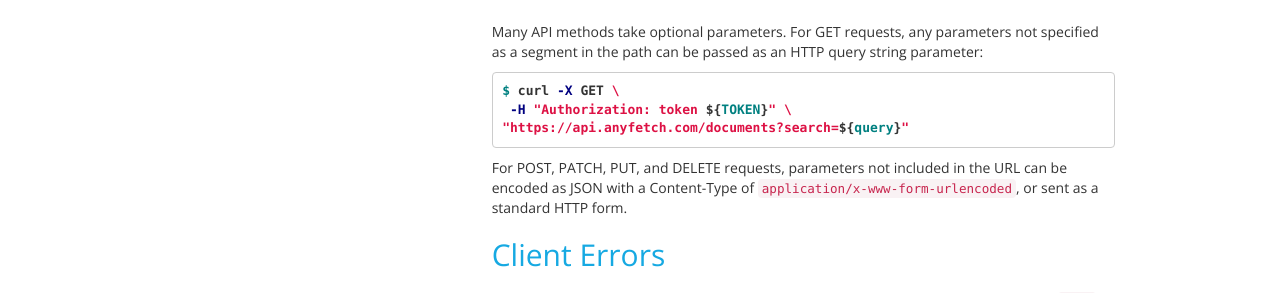
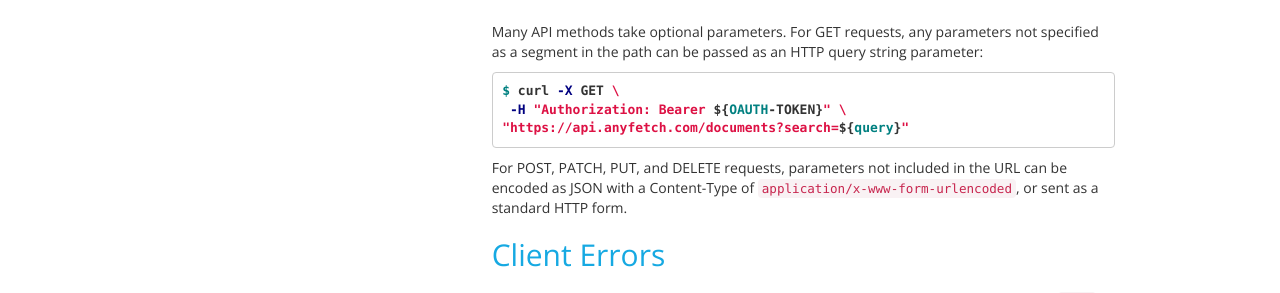
Before and after one commit to AnyFetch/developers.anyfetch.com, a Jekyll site: the page built from getting-started.md, in a window 1280 px wide and 900 px high, scrolled down 1083 px. Shown: the part 158-451 px from the top of the window. Built offline with Jekyll 4.4.1, drawn with Linux system fonts in a browser that asks for light colours; nearby versions of some CDN libraries; Markdown is read by kramdown in place of the engine named in the settings.

Commit message:
Caught one more

````diff
--- a/getting-started.md
+++ b/getting-started.md
@@ -46,7 +46,7 @@ Many API methods take optional parameters. For GET requests, any parameters not
 
 ```sh
 $ curl -X GET \
- -H "Authorization: token ${TOKEN}" \
+ -H "Authorization: Bearer ${OAUTH-TOKEN}" \
 "https://api.anyfetch.com/documents?search=${query}"
 ```
 
````
